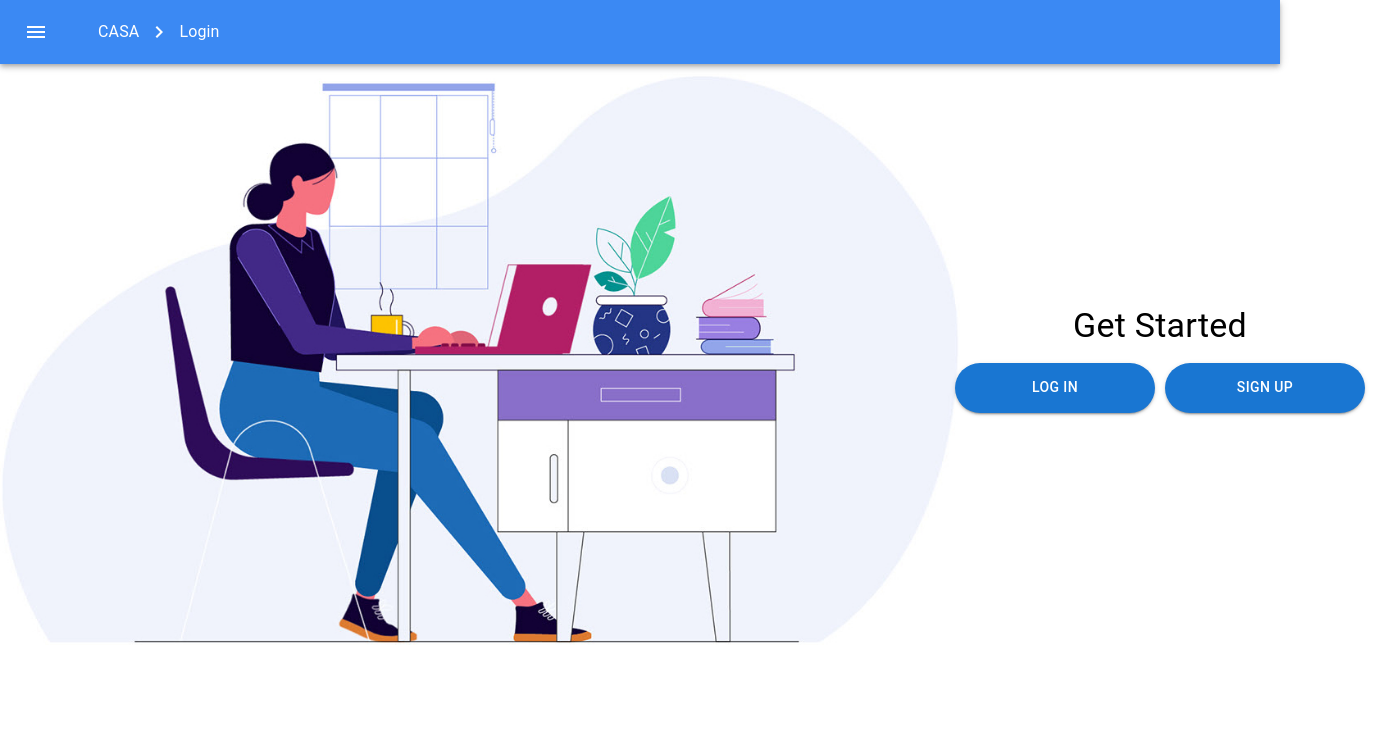
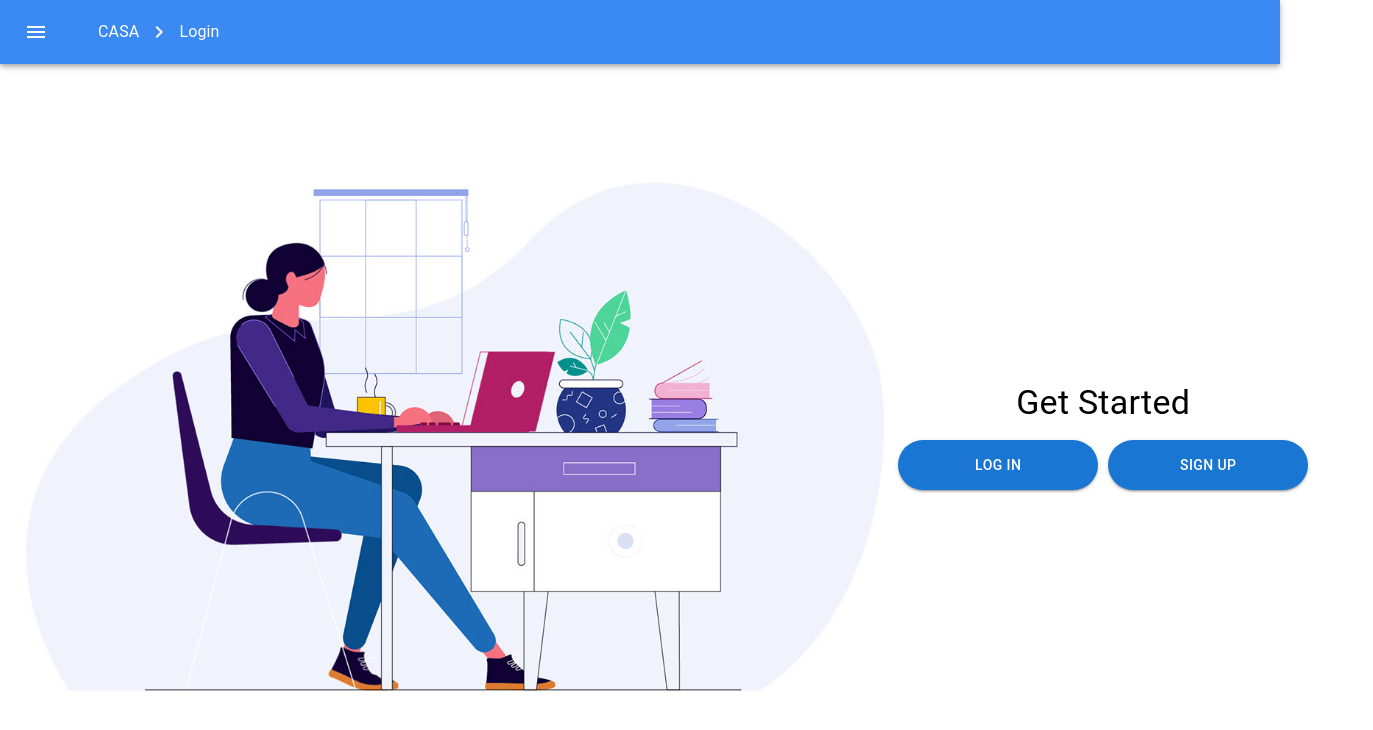
Before and after one commit to casa-business-manager/CASA, a React (Create React App) app in the folder frontend/: page /login in a window 1280 px wide. Shown: the top 730 px of the page, 1373 px wide, since content can reach past the window. Built offline with nearby package versions, Linux system fonts and the light colour scheme; what reagraph would draw is missing.

Commit message:
fix vertical centering

```diff
--- a/frontend/src/App.js
+++ b/frontend/src/App.js
@@ -14,19 +14,27 @@ import OrganizationCalendar from "./Calendars/OrganizationCalendar";
 import EmailPage from "./Email/EmailPage";
 import NavBar from "./NavBar/NavBar";
 import OrganizationsContext from "./Contexts/OrganizationsContext";
+import { Box } from "@mui/material";
 
 function App() {
 	const [organizations, setOrganizations] = useState([]);
 
 	return (
+		<Box sx={{ display: "flex", flexDirection: "column", height: "100vh" }}>
 			<Router>
-			<OrganizationsContext.Provider value={[organizations, setOrganizations]}>
+				<OrganizationsContext.Provider
+					value={[organizations, setOrganizations]}
+				>
 					<NavBar title="Organization Calendar" />
+					<Box sx={{ display: "flex", flexGrow: 1, px: 1 }}>
 						<Routes>
 							<Route path="/" element={<Navigate replace to="/login" />} />
 							<Route path="/login" element={<Login />} />
 							<Route path="/organization" element={<Organization />} />
-					<Route path="/oauth2/redirect" element={<OAuth2RedirectHandler />} />
+							<Route
+								path="/oauth2/redirect"
+								element={<OAuth2RedirectHandler />}
+							/>
 							<Route
 								path="/organization/:orgId"
 								element={<OrganizationLanding />}
@@ -36,10 +44,15 @@ function App() {
 								element={<OrganizationCalendar />}
 							/>
 							<Route path="/user/:userId/calendar" element={<UserCalendar />} />
-					<Route path="/organization/:orgId/email" element={<EmailPage />} />
+							<Route
+								path="/organization/:orgId/email"
+								element={<EmailPage />}
+							/>
 						</Routes>
+					</Box>
 				</OrganizationsContext.Provider>
 			</Router>
+		</Box>
 	);
 }
 
--- a/frontend/src/Login/Login.jsx
+++ b/frontend/src/Login/Login.jsx
@@ -20,7 +20,6 @@ import loginImage from "../Assets/loginScreen.jpg";
 
 const validateEmail = (email) => {
 	// https://mailtrap.io/blog/react-native-email-validation/
-	// eslint-disable-next-line no-control-regex
 	const expression =
 		/(?!.*\.{2})^([a-z\d!#$%&'*+\-\/=?^_`{|}~\u00A0-\uD7FF\uF900-\uFDCF\uFDF0-\uFFEF]+(\.[a-z\d!#$%&'*+\-\/=?^_`{|}~\u00A0-\uD7FF\uF900-\uFDCF\uFDF0-\uFFEF]+)*|"((([\t]*\r\n)?[\t]+)?([\x01-\x08\x0b\x0c\x0e-\x1f\x7f\x21\x23-\x5b\x5d-\x7e\u00A0-\uD7FF\uF900-\uFDCF\uFDF0-\uFFEF]|\\[\x01-\x09\x0b\x0c\x0d-\x7f\u00A0-\uD7FF\uF900-\uFDCF\uFDF0-\uFFEF]))*(([\t]*\r\n)?[\t]+)?")@(([a-z\d\u00A0-\uD7FF\uF900-\uFDCF\uFDF0-\uFFEF]|[a-z\d\u00A0-\uD7FF\uF900-\uFDCF\uFDF0-\uFFEF][a-z\d\-._~\u00A0-\uD7FF\uF900-\uFDCF\uFDF0-\uFFEF]*[a-z\d\u00A0-\uD7FF\uF900-\uFDCF\uFDF0-\uFFEF])\.)+([a-z\u00A0-\uD7FF\uF900-\uFDCF\uFDF0-\uFFEF]|[a-z\u00A0-\uD7FF\uF900-\uFDCF\uFDF0-\uFFEF][a-z\d\-._~\u00A0-\uD7FF\uF900-\uFDCF\uFDF0-\uFFEF]*[a-z\u00A0-\uD7FF\uF900-\uFDCF\uFDF0-\uFFEF])\.?$/i;
 	return expression.test(String(email).toLowerCase());
@@ -378,14 +377,24 @@ function Login() {
 	);
 
 	return (
-		<Box sx={{ display: "flex", alignItems: "center", gap: 1 }}>
-			<Box component="img" src={loginImage} sx={{ width: "75%" }} />
-			<Box sx={{ width: "25%", mx: 4 }}>
-				{!authState
-					? GetStarted
-					: authState === "signIn"
-						? LoginFields
-						: SignUpFields}
+		<Box
+			sx={{
+				display: "flex",
+				flexDirection: "column",
+				flexGrow: 1,
+				justifyContent: "center",
+				height: "100%",
+			}}
+		>
+			<Box sx={{ display: "flex", alignItems: "center", gap: 4, px: 2 }}>
+				<Box component="img" src={loginImage} sx={{ width: "70%" }} />
+				<Box sx={{ width: "30%", pr: 6 }}>
+					{!authState
+						? GetStarted
+						: authState === "signIn"
+							? LoginFields
+							: SignUpFields}
+				</Box>
 			</Box>
 		</Box>
 	);
```
Lines whose indentation alone changed are shown as unchanged.
